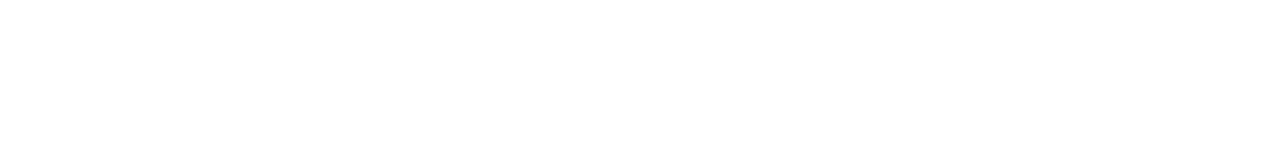
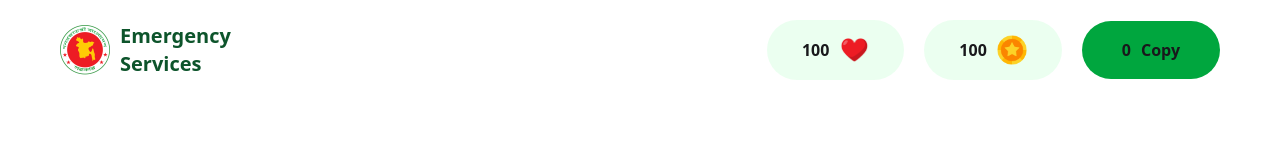
Before and after one commit to AsifAhmedTanjid/Emergency-Hotline, a plain HTML site: page index.html in a window 1280 px wide. Drawn offline with nearby package versions, Linux system fonts and the light colour scheme.

Commit message:
navbar frontend completed

```diff
--- a/index.html
+++ b/index.html
@@ -1,10 +1,10 @@
 <!DOCTYPE html>
 <html lang="en">
-<head>
-    <meta charset="UTF-8">
-    <meta name="viewport" content="width=device-width, initial-scale=1.0">
+  <head>
+    <meta charset="UTF-8" />
+    <meta name="viewport" content="width=device-width, initial-scale=1.0" />
     <title>Emergency Hotline</title>
-      <!-- daisyui cdn -->
+    <!-- daisyui cdn -->
     <link
       href="https://cdn.jsdelivr.net/npm/daisyui@5"
       rel="stylesheet"
@@ -15,9 +15,38 @@
 
     <!-- font awesome cdn -->
 
-    <link rel="stylesheet" href="https://cdnjs.cloudflare.com/ajax/libs/font-awesome/7.0.0/css/all.min.css" integrity="sha512-DxV+EoADOkOygM4IR9yXP8Sb2qwgidEmeqAEmDKIOfPRQZOWbXCzLC6vjbZyy0vPisbH2SyW27+ddLVCN+OMzQ==" crossorigin="anonymous" referrerpolicy="no-referrer" />
-</head>
-<body>
-
-</body>
+    <link
+      rel="stylesheet"
+      href="https://cdnjs.cloudflare.com/ajax/libs/font-awesome/7.0.0/css/all.min.css"
+      integrity="sha512-DxV+EoADOkOygM4IR9yXP8Sb2qwgidEmeqAEmDKIOfPRQZOWbXCzLC6vjbZyy0vPisbH2SyW27+ddLVCN+OMzQ=="
+      crossorigin="anonymous"
+      referrerpolicy="no-referrer"
+    />
+  </head>
+  <body>
+    <header class="">
+      <nav class="mx-[60px] flex justify-between h-[100px]">
+        <div class="flex items-center gap-[10px]">
+          <img src="./assets/logo.png" alt="" class="h-[50px] w-[50px]" />
+          <h1 class="font-bold text-xl text-green-900">
+            Emergency <br />Services
+          </h1>
+        </div>
+        <div class=" flex justify-between items-center gap-[20px]">
+          <div class=" bg-[#41ff6b1a] rounded-full flex justify-between items-center gap-[10px] px-[35px] py-[15px]">
+            <p class="font-bold">100</p>
+            <img src="./assets/heart.png" alt="" class="h-[30px] w-[30px]"/>
+          </div>
+          <div class="bg-[#41ff6b1a] rounded-full flex justify-between items-center gap-[10px] px-[35px] py-[15px]">
+            <p  class="font-bold">100</p>
+            <img src="./assets/coin.png" alt="" class="h-[30px] w-[30px]" />
+          </div>
+          <div class="bg-[#00A63E] rounded-full flex justify-between gap-[10px] px-[40px] py-[17px]">
+            <p  class="font-bold">0</p>
+            <p  class="font-bold">Copy</p>
+          </div>
+        </div>
+      </nav>
+    </header>
+  </body>
 </html>
```
Also changed, not shown: tailwind.config.js (added).
